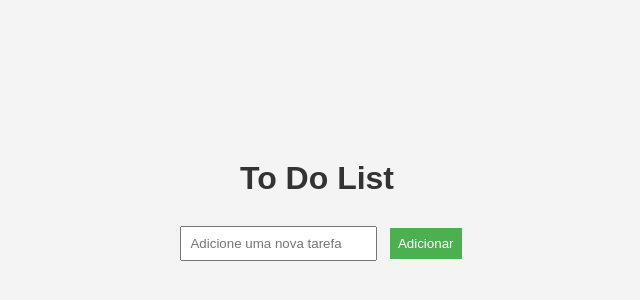
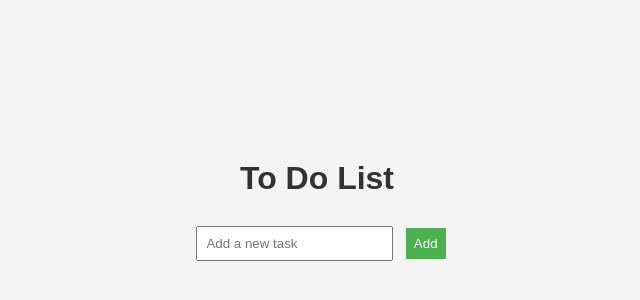
Before and after one commit to diegoaveiro/todo, a plain HTML site: page index.html in a window 1280 px wide. Shown: the part 188-488 px from the top of the page, without its empty margins (323-963 px from the left). Drawn offline with Linux system fonts and the light colour scheme.

Commit message:
index.html

```diff
--- a/index.html
+++ b/index.html
@@ -66,8 +66,8 @@
 <body>
     <div class="container">
         <h1>To Do List</h1>
-        <input type="text" id="taskInput" placeholder="Adicione uma nova tarefa">
-        <button onclick="addTask()">Adicionar</button>
+        <input type="text" id="taskInput" placeholder="Add a new task">
+        <button onclick="addTask()">Add</button>
         <ul id="taskList"></ul>
     </div>
 
```
